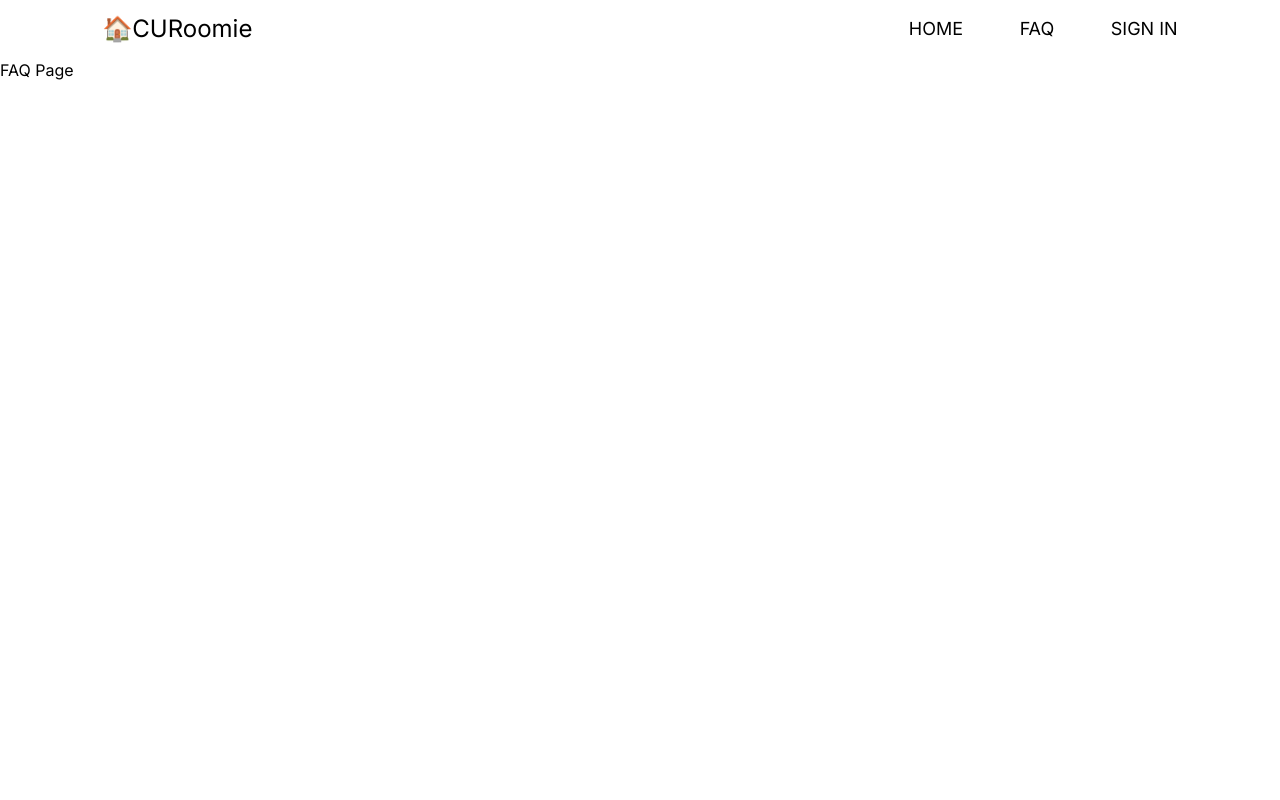
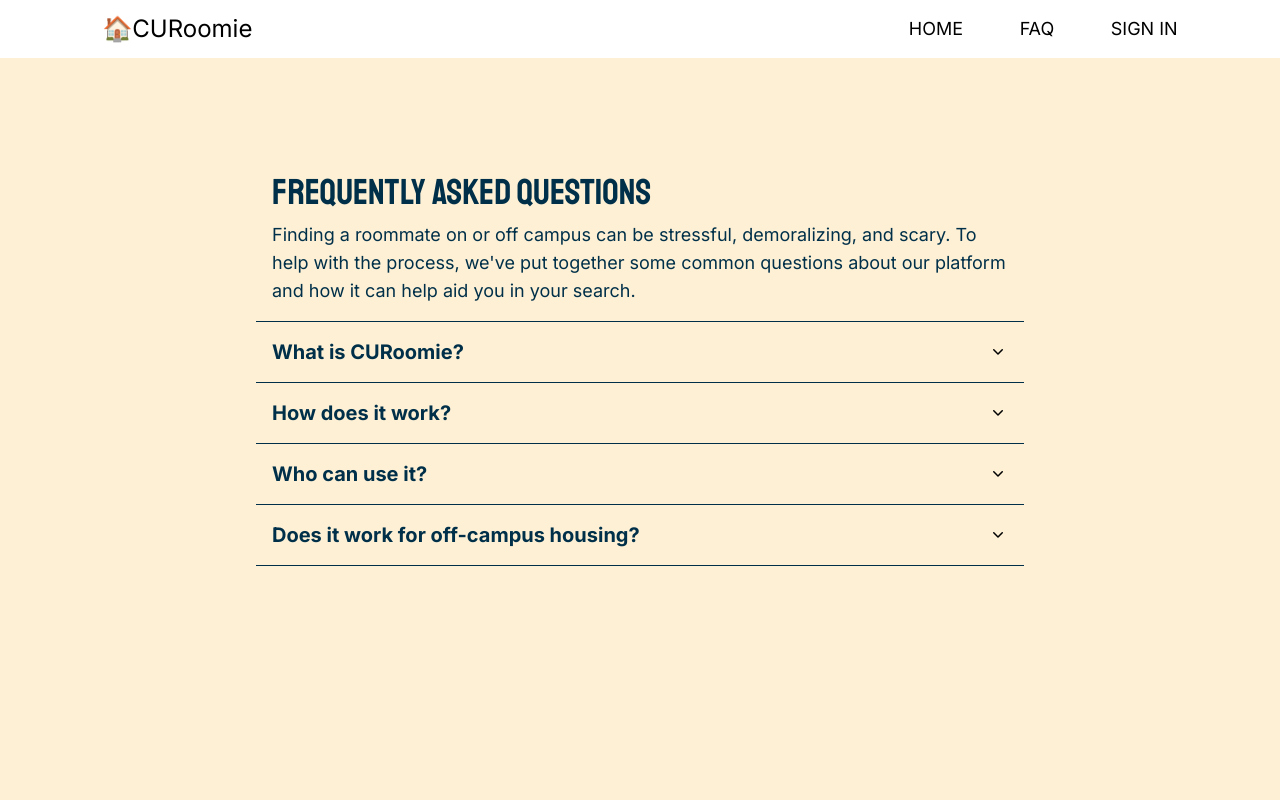
Before and after one commit to vinnyh125/CURoomie, a Next.js app: page /pages/faq in a window 1280 px wide. Shown: the top 800 px of the page. Built offline with nearby package versions, Linux system fonts and the light colour scheme.

Commit message:
Accordion component and FAQ page
+ created accordion component with questions and answers
+ styled and populated Frequently Asked Questions Page
+ linked required buttons to FAQ page

```diff
--- /dev/null
+++ b/app/components/accordion.jsx
@@ -0,0 +1,93 @@
+import { useState, useRef, useEffect } from "react";
+
+export default function Accordion() {
+  const faqItems = [
+    {
+      question: "What is CURoomie?",
+      answer:
+        "CURoomie is a platform designed to help Cornell students find roommates both on and off campus.",
+    },
+    {
+      question: "How does it work?",
+      answer:
+        "You can sign in or create an account using your Cornell email. Following account creation, you will answer some questions to determine your preferences, and our super cool and awesome algorithm will match as best we can :^)",
+    },
+    {
+      question: "Who can use it?",
+      answer:
+        "Only those who have access to a Cornell email will be able to create an account and use our platform.",
+    },
+    {
+      question: "Does it work for off-campus housing?",
+      answer:
+        "Yes! There will be an option to specify on-campus or off-campus, so our algorithm can match accordingly.",
+    },
+  ];
+
+  return (
+    <div className="w-full max-w-3xl mx-auto">
+      <h1 className="font-staatliches text-4xl px-4 text-custom-navy pt-[15%]">
+        Frequently Asked Questions
+      </h1>
+      <h2 className="text-lg px-4 pt-2 pb-4 text-custom-navy border-b border-custom-navy">
+        Finding a roommate on or off campus can be stressful, demoralizing, and
+        scary. To help with the process, we've put together some common
+        questions about our platform and how it can help aid you in your search.
+      </h2>
+      {faqItems.map((item, index) => (
+        <AccordionItem
+          key={index}
+          question={item.question}
+          answer={item.answer}
+        />
+      ))}
+    </div>
+  );
+}
+
+function AccordionItem({ question, answer }) {
+  const [isOpen, setIsOpen] = useState(false);
+  const contentRef = useRef(null);
+  const [maxHeight, setMaxHeight] = useState("0px");
+
+  const toggleOpen = () => {
+    setIsOpen(!isOpen);
+  };
+
+  useEffect(() => {
+    if (contentRef.current) {
+      setMaxHeight(isOpen ? `${contentRef.current.scrollHeight}px` : "0px");
+    }
+  }, [isOpen]);
+
+  return (
+    <div className="border-b border-custom-navy">
+      <button
+        onClick={toggleOpen}
+        className="w-full text-left p-4 flex justify-between items-center"
+      >
+        <span className="text-xl font-bold text-custom-navy">{question}</span>
+        <svg
+          className={`w-5 h-5 transform transition-transform ${
+            isOpen ? "rotate-180" : "rotate-0"
+          }`}
+          fill="currentColor"
+          viewBox="0 0 20 20"
+        >
+          <path
+            fillRule="evenodd"
+            d="M5.23 7.21a.75.75 0 011.06-.02L10 10.94l3.71-3.75a.75.75 0 111.08 1.04l-4.25 4.3a.75.75 0 01-1.08 0L5.23 8.25a.75.75 0 01-.02-1.06z"
+            clipRule="evenodd"
+          />
+        </svg>
+      </button>
+      <div
+        ref={contentRef}
+        style={{ maxHeight }}
+        className="overflow-hidden transition-all duration-200 ease-in-out"
+      >
+        <div className="pb-4 px-4 text-custom-burgandy">{answer}</div>
+      </div>
+    </div>
+  );
+}
--- a/app/page.jsx
+++ b/app/page.jsx
@@ -17,7 +17,10 @@ export default function Home() {
               Get Started
             </div>
           </Link>
-          <Link href="/" className="text-custom-burgandy text-center block">
+          <Link
+            href="/pages/faq"
+            className="text-custom-burgandy text-center block"
+          >
             <div className="bg-custom-tan px-4 py-2 rounded-2xl w-32">
               Learn More
             </div>
@@ -129,7 +132,7 @@ export default function Home() {
                 Join Now
               </div>
             </Link>
-            <Link href="/">
+            <Link href="/pages/faq">
               <div className="bg-black text-white p-4 rounded-2xl">
                 Find Out More
               </div>
--- a/app/pages/faq/page.jsx
+++ b/app/pages/faq/page.jsx
@@ -1,9 +1,13 @@
+"use client";
+
+import Accordion from "@/app/components/accordion";
+
 export default function Faq() {
   return (
     <>
-      <div className="min-h-screen">
-        FAQ Page
+      <div className="min-h-screen min-w-screen bg-custom-tan">
+        <Accordion />
       </div>
     </>
-  )
+  );
 }
--- a/app/pages/login/page.jsx
+++ b/app/pages/login/page.jsx
@@ -1,21 +1,16 @@
-import Link from "next/link"
+import Link from "next/link";
 
 export default function Login() {
   return (
     <>
-      <div className="min-h-screen">
-        <div className="flex flex-col items-center">
-          <div className="border-black border-2 text-center w-full max-w-screen-md">
-            Login
-          </div>
-          <Link
-            href="/pages/create"
-            className="underline text-blue-600 text-sm"
-          >
-            Create
-          </Link>
+      <div className="flex flex-col justify-center items-center min-h-screen min-w-screen bg-custom-tan">
+        <div className="">
+          <h1>Log in</h1>
+          <h2>Username</h2>
+          <h2>Password</h2>
+          <div>Log in</div>
         </div>
       </div>
     </>
-  )
+  );
 }
--- a/tailwind.config.js
+++ b/tailwind.config.js
@@ -29,6 +29,9 @@ module.exports = {
         "custom-burgandy": "#780000",
         "custom-navy": "#003049",
       },
+      borderColor: {
+        "custom-navy": "#003049",
+      },
     },
   },
   plugins: [],
```
